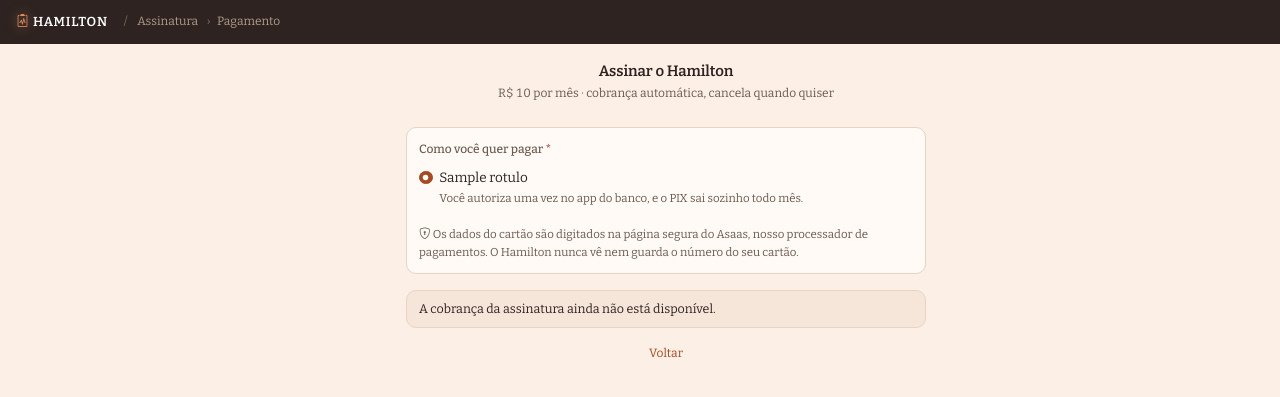
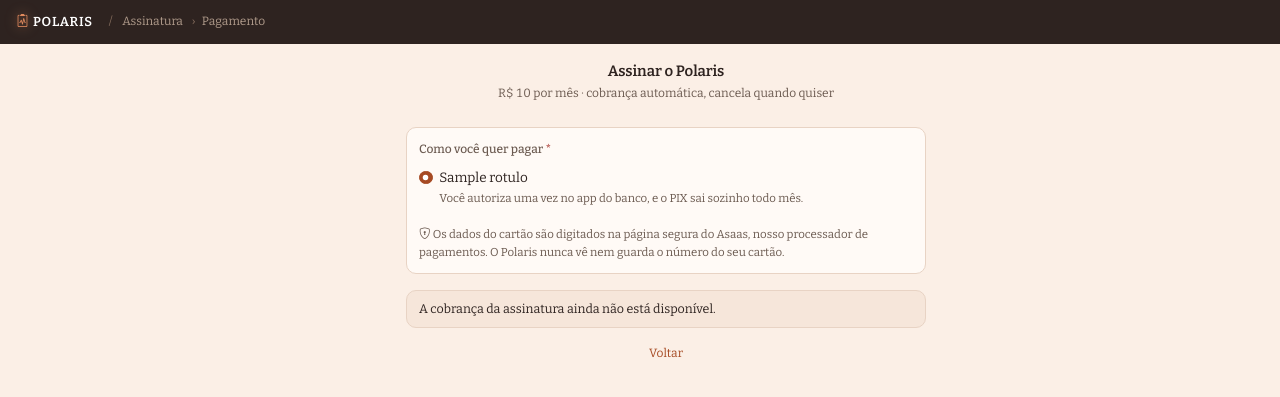
Before and after one commit to flaviagmpsi/clinico-individual, a Django app: template templates/assinaturas/pagamento.html in a window 1280 px wide. Shown: the top 397 px of the page. Run offline with Django 5.2, Linux system fonts and the light colour scheme; the template is opened without the code that fills it: most values are stand-ins (such as "Sample title", 1, 10 or a date in 2020); parts of the project's set-up code (start-up, migrations or seed data) failed here and were passed over.

Commit message:
Renomeia o sistema de Hamilton para Polaris (nome visivel)
Troca o nome que o usuario ve: titulo das paginas, marca no topo e no login,
e-mails de recuperacao de senha, mensagem de boas-vindas, rotulos e textos.

O que NAO muda: o servico no Render, o repositorio, o banco e os comentarios de
codigo que citam o repo de referencia hamilton-api. Sao infraestrutura e historia
do projeto, nao o nome do produto -- renomear traria risco sem ganho pro usuario.

Co-Authored-By: Claude Opus 4.8 <noreply@anthropic.com>

```diff
--- a/config/settings.py
+++ b/config/settings.py
@@ -159,7 +159,7 @@ if EMAIL_HOST:
     EMAIL_HOST_PASSWORD = os.getenv("EMAIL_HOST_PASSWORD", "")
 else:
     EMAIL_BACKEND = "django.core.mail.backends.console.EmailBackend"
-DEFAULT_FROM_EMAIL = os.getenv("DEFAULT_FROM_EMAIL", "Hamilton <nao-responda@hamilton.local>")
+DEFAULT_FROM_EMAIL = os.getenv("DEFAULT_FROM_EMAIL", "Polaris <nao-responda@polaris.local>")
 # O link da recuperação vale por pouco tempo: numa caixa de e-mail invadida, um link velho ainda abre a conta.
 PASSWORD_RESET_TIMEOUT = 60 * 60 * 2
 
--- a/contas/views.py
+++ b/contas/views.py
@@ -280,7 +280,7 @@ class QuizDeCadastro(GravaSemRepetir, LoginRequiredMixin, UpdateView):
         if resposta.status_code == 302 and self.terminou():
             self.object.quiz_concluido_em = timezone.now()
             self.object.save()
-            messages.success(self.request, "Cadastro concluído. Bem-vindo ao Hamilton.")
+            messages.success(self.request, "Cadastro concluído. Bem-vindo ao Polaris.")
         return resposta
 
     def get_success_url(self):
--- a/financeiro/carne_leao.py
+++ b/financeiro/carne_leao.py
@@ -94,7 +94,7 @@ CATEGORIAS: tuple[Categoria, ...] = (
     Categoria("MATERIAL", "Material de trabalho e de escritório", "O trabalho", _D,
               "Material de expediente e de consumo: papel, impressão, itens da sala, testes e protocolos de uso."),
     Categoria("SISTEMAS", "Sistemas e ferramentas de trabalho", "O trabalho", _D,
-              "Assinaturas que você usa para atender e para gerir a clínica — inclusive a do Hamilton e a "
+              "Assinaturas que você usa para atender e para gerir a clínica — inclusive a do Polaris e a "
               "plataforma de videochamada."),
     Categoria("PESSOAL", "Salário e encargos de funcionário", "O trabalho", _D,
               "Quem trabalha para você **com vínculo**: secretária, recepção, limpeza contratada. Entram o "
--- a/prontuarios/orientacoes.py
+++ b/prontuarios/orientacoes.py
@@ -42,7 +42,7 @@ ORIENTACOES = (
         "Hipótese diagnóstica ainda não compartilhada, impressão pessoal e interpretação em elaboração pertencem ao "
         "registro documental de uso exclusivo da psicóloga, e não ao prontuário — porque o prontuário pode ser "
         "entregue à pessoa atendida. Protocolos e folhas de teste também ficam em pasta de acesso exclusivo "
-        "(Art. 2º, V). O Hamilton ainda não tem esse registro restrito: guarde-o à parte."),
+        "(Art. 2º, V). O Polaris ainda não tem esse registro restrito: guarde-o à parte."),
     Orientacao(
         "Linguagem",
         "Escrita formal, técnica e compreensível por quem não é da área. Escolha a forma pessoal ou a impessoal e "
--- a/templates/assinaturas/pagamento.html
+++ b/templates/assinaturas/pagamento.html
@@ -10,7 +10,7 @@ ADR-094 e ADR-036. Aqui só se escolhe o **meio**. Dado de cartão nunca é digi
 {% endcomment %}
 <div style="max-width:520px; margin-inline:auto">
   <div class="text-center mb-4">
-    <h1 class="h5 mb-1">Assinar o Hamilton</h1>
+    <h1 class="h5 mb-1">Assinar o Polaris</h1>
     <div class="text-muted small">{% if valor_mensal %}<span class="valor">R$ {{ valor_mensal }}</span> por mês · {% endif %}cobrança automática, cancela quando quiser</div>
   </div>
 
@@ -28,7 +28,7 @@ ADR-094 e ADR-036. Aqui só se escolhe o **meio**. Dado de cartão nunca é digi
         </div>
         {% endfor %}
         <div class="form-text small mt-3"><i class="bi bi-shield-lock"></i>
-          Os dados do cartão são digitados na página segura do Asaas, nosso processador de pagamentos. O Hamilton nunca vê nem guarda o número do seu cartão.</div>
+          Os dados do cartão são digitados na página segura do Asaas, nosso processador de pagamentos. O Polaris nunca vê nem guarda o número do seu cartão.</div>
       </div>
     </div>
 
--- a/templates/base.html
+++ b/templates/base.html
@@ -11,7 +11,7 @@ Bootstrap via CDN, sem build, sem pipeline de assets, sem framework de front. A
 <head>
   <meta charset="utf-8">
   <meta name="viewport" content="width=device-width, initial-scale=1">
-  <title>{% block titulo %}Hamilton{% endblock %} · Hamilton</title>
+  <title>{% block titulo %}Polaris{% endblock %} · Polaris</title>
   <link href="https://cdn.jsdelivr.net/npm/bootstrap@5.3.3/dist/css/bootstrap.min.css" rel="stylesheet">
   <link href="https://cdn.jsdelivr.net/npm/bootstrap-icons@1.11.3/font/bootstrap-icons.min.css" rel="stylesheet">
   {% include "components/_tema.html" %}
@@ -19,7 +19,7 @@ Bootstrap via CDN, sem build, sem pipeline de assets, sem framework de front. A
 <body>
 
 <header class="topo d-flex align-items-center px-3">
-  <a href="{% url 'painel' %}" class="marca me-3"><i class="bi bi-clipboard2-pulse"></i> Hamilton</a>
+  <a href="{% url 'painel' %}" class="marca me-3"><i class="bi bi-clipboard2-pulse"></i> Polaris</a>
   {% comment %}ADR-088: o caminho. A seção leva à raiz dela; a página, quando o template a nomeia, vem depois.{% endcomment %}
   {% load navegacao %}{% raiz_da_secao request as raiz %}
   <span class="caminho small d-none d-md-inline">
--- a/templates/contas/configuracoes.html
+++ b/templates/contas/configuracoes.html
@@ -20,7 +20,7 @@ controlar despesas ou não, e trocar de pessoa física para jurídica (ou o cont
       <div class="form-check">
         {{ despesas.usa_despesas }}
         <label class="form-check-label" for="{{ despesas.usa_despesas.id_for_label }}">
-          Controlar as despesas da minha clínica no Hamilton</label>
+          Controlar as despesas da minha clínica no Polaris</label>
       </div>
       <div class="form-text small mt-2">
         Ligado, você tem a aba <strong>Despesas</strong> no financeiro, com as categorias do carnê-leão, e o
--- a/templates/documentos/imprimir.html
+++ b/templates/documentos/imprimir.html
@@ -11,7 +11,7 @@ assinatura; laudas numeradas — a rubrica e o carimbo são de punho, ou a assin
 <head>
   <meta charset="utf-8">
   <meta name="viewport" content="width=device-width, initial-scale=1">
-  <title>{{ documento.nome }} · Hamilton</title>
+  <title>{{ documento.nome }} · Polaris</title>
   {% include "documentos/_folha_estilo.html" %}
   <style>
     @page { size: A4; margin: 2.5cm 2.5cm 2.2cm; @bottom-center { content: counter(page) "/" counter(pages); font-size: 9pt; } }
--- a/templates/registration/_entrada.html
+++ b/templates/registration/_entrada.html
@@ -3,7 +3,7 @@
 <head>
   <meta charset="utf-8">
   <meta name="viewport" content="width=device-width, initial-scale=1">
-  <title>{% block titulo %}Hamilton{% endblock %} · Hamilton</title>
+  <title>{% block titulo %}Polaris{% endblock %} · Polaris</title>
   <link href="https://cdn.jsdelivr.net/npm/bootstrap@5.3.3/dist/css/bootstrap.min.css" rel="stylesheet">
   <link href="https://cdn.jsdelivr.net/npm/bootstrap-icons@1.11.3/font/bootstrap-icons.min.css" rel="stylesheet">
   {% include "components/_tema.html" %}
@@ -19,7 +19,7 @@
 <body class="d-flex align-items-center justify-content-center" style="min-height:100vh">
   <div style="width:100%; max-width:420px" class="px-3">
     <div class="text-center mb-4">
-      <div class="entrada-marca mb-1"><i class="bi bi-clipboard2-pulse"></i> Hamilton</div>
+      <div class="entrada-marca mb-1"><i class="bi bi-clipboard2-pulse"></i> Polaris</div>
       <div class="entrada-sub small">Gestão para o psicólogo clínico</div>
     </div>
     <div class="card"><div class="card-body p-4">{% block corpo %}{% endblock %}</div></div>
--- a/templates/registration/login.html
+++ b/templates/registration/login.html
@@ -3,7 +3,7 @@
 <head>
   <meta charset="utf-8">
   <meta name="viewport" content="width=device-width, initial-scale=1">
-  <title>Entrar · Hamilton</title>
+  <title>Entrar · Polaris</title>
   <link href="https://cdn.jsdelivr.net/npm/bootstrap@5.3.3/dist/css/bootstrap.min.css" rel="stylesheet">
   <link href="https://cdn.jsdelivr.net/npm/bootstrap-icons@1.11.3/font/bootstrap-icons.min.css" rel="stylesheet">
   {% include "components/_tema.html" %}
@@ -19,7 +19,7 @@
 <body class="d-flex align-items-center justify-content-center" style="min-height:100vh">
   <div style="width:100%; max-width:380px" class="px-3">
     <div class="text-center mb-4">
-      <div class="entrada-marca mb-1"><i class="bi bi-clipboard2-pulse"></i> Hamilton</div>
+      <div class="entrada-marca mb-1"><i class="bi bi-clipboard2-pulse"></i> Polaris</div>
       <div class="entrada-sub small">Gestão para o psicólogo clínico</div>
     </div>
 
--- a/templates/registration/senha_assunto.txt
+++ b/templates/registration/senha_assunto.txt
@@ -1 +1 @@
-Recuperar a sua senha do Hamilton
+Recuperar a sua senha do Polaris
--- a/templates/registration/senha_email.txt
+++ b/templates/registration/senha_email.txt
@@ -1,6 +1,6 @@
 Olá.
 
-Alguém pediu para trocar a senha da conta do Hamilton ligada a este e-mail.
+Alguém pediu para trocar a senha da conta do Polaris ligada a este e-mail.
 
 Para escolher uma senha nova, abra:
 {{ protocol }}://{{ domain }}{% url 'contas:senha_trocar' uidb64=uid token=token %}
@@ -9,4 +9,4 @@ O link vale por pouco tempo e só pode ser usado uma vez.
 
 Se não foi você quem pediu, ignore esta mensagem: nada muda e a sua senha continua a mesma.
 
-— Hamilton
+— Polaris
```
